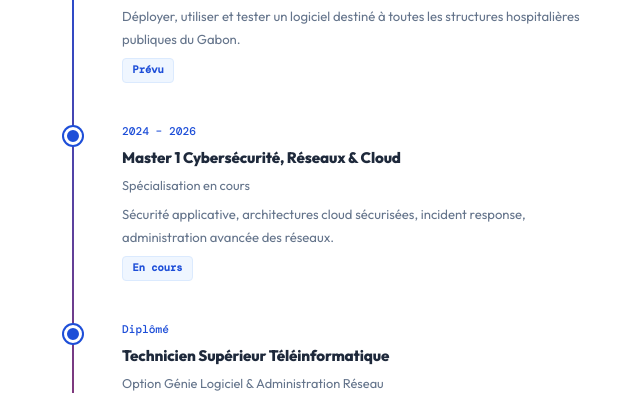
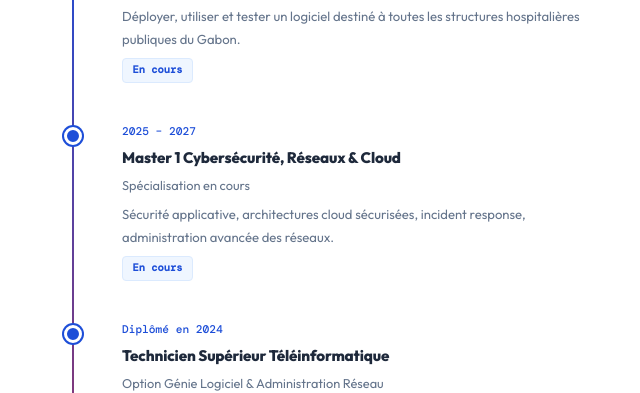
Before and after one commit to nsoley20/portfolio-thomas, a plain HTML site: page index.html in a window 1280 px wide. Shown: the part 3812-4205 px from the top of the page, 14-654 px from the left. Drawn offline with nearby package versions, Linux system fonts and the light colour scheme.

Commit message:
Mise à jour portfolio

```diff
--- a/index.html
+++ b/index.html
@@ -884,11 +884,11 @@ footer{
             <div class="tl-title">Stage Pratique — Service Informatique CHUO</div>
             <div class="tl-org">Ministère de la Santé · Déploiement logiciel hospitalier</div>
             <div class="tl-desc">Déployer, utiliser et tester un logiciel destiné à toutes les structures hospitalières publiques du Gabon.</div>
-            <span class="tl-badge blue">Prévu</span>
+            <span class="tl-badge blue">En cours</span>
           </div>
           <div class="tl-item">
             <div class="tl-dot blue"></div>
-            <div class="tl-period">2024 – 2026</div>
+            <div class="tl-period">2025 – 2027</div>
             <div class="tl-title">Master 1 Cybersécurité, Réseaux &amp; Cloud</div>
             <div class="tl-org">Spécialisation en cours</div>
             <div class="tl-desc">Sécurité applicative, architectures cloud sécurisées, incident response, administration avancée des réseaux.</div>
@@ -896,7 +896,7 @@ footer{
           </div>
           <div class="tl-item">
             <div class="tl-dot blue"></div>
-            <div class="tl-period">Diplômé</div>
+            <div class="tl-period">Diplômé en 2024</div>
             <div class="tl-title">Technicien Supérieur Téléinformatique</div>
             <div class="tl-org">Option Génie Logiciel &amp; Administration Réseau</div>
             <div class="tl-desc">Génie logiciel, réseaux informatiques, sécurité des systèmes, développement d'applications.</div>
```
